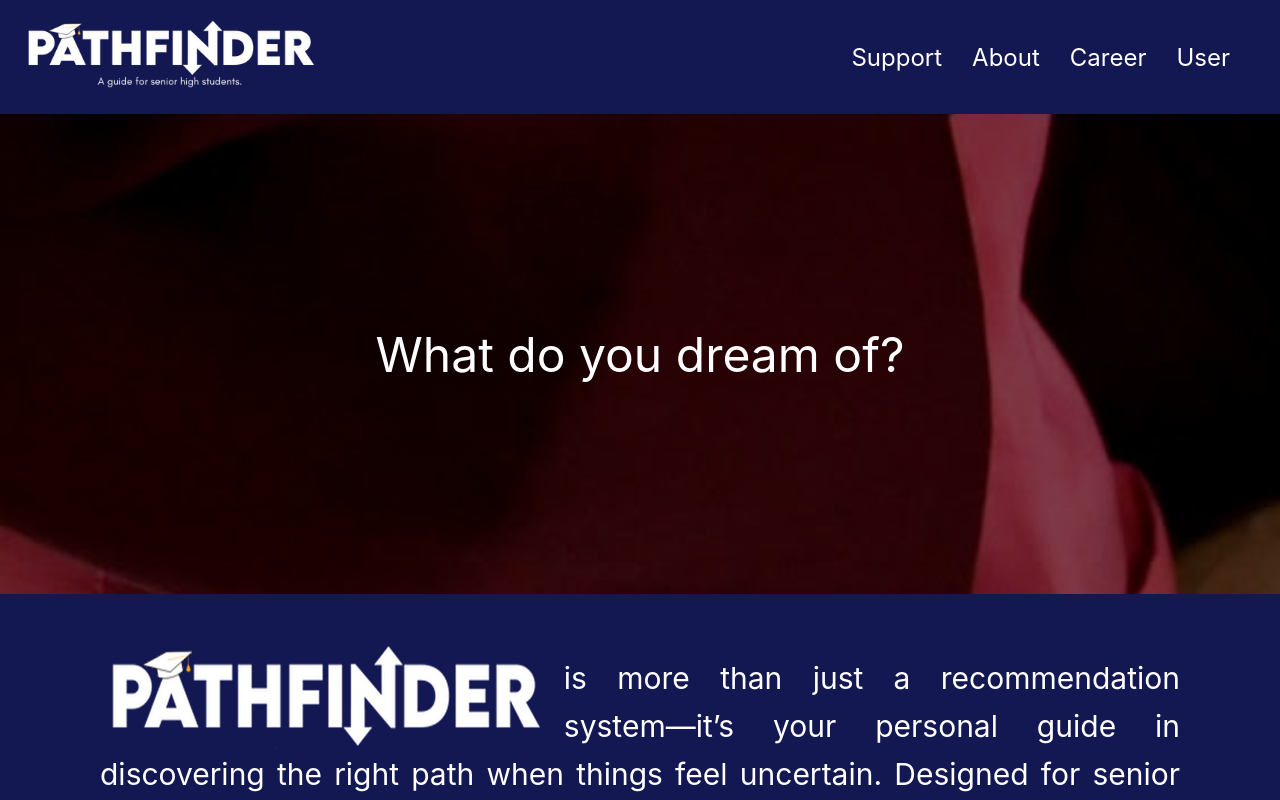
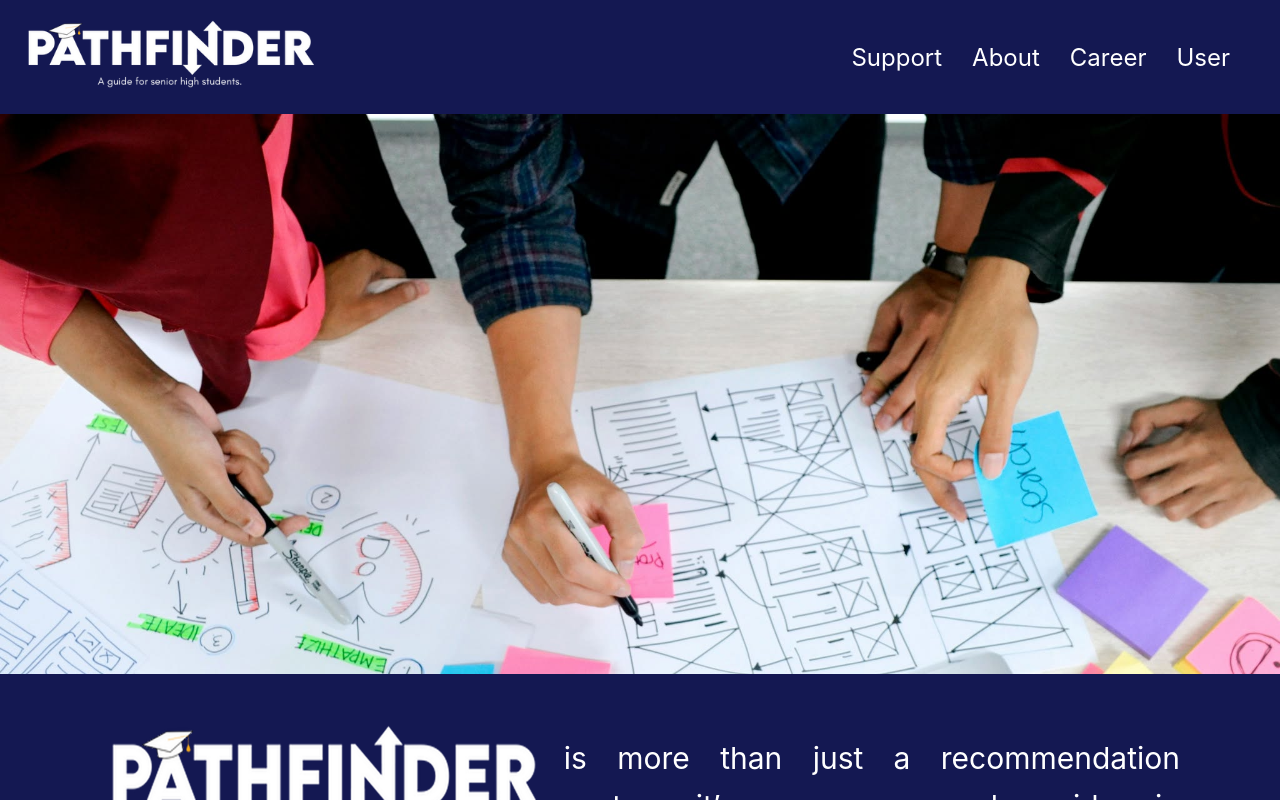
Before and after one commit to M-A-R-Z/React, a React (Create React App) app in the folder my-app/: page /about in a window 1280 px wide. Shown: the top 800 px of the page. Built offline with nearby package versions, Linux system fonts and the light colour scheme.

Commit message:
Finalized About Page

```diff
--- a/my-app/src/about.css
+++ b/my-app/src/about.css
@@ -1,6 +1,16 @@
 .header {
     background-size: cover;
 
+}
+
+.aboutintro-container {
+    background-image: url('./images/homepage_background.jpg');
+    background-size: cover;
+    height: 70vh;
+    background-repeat: no-repeat;
+    padding: 20px;
+    box-sizing: border-box;
+    overflow: hidden; /* Prevent overflow of text */
 }
 /* CSS for first div */
 .pathfinder1 {
--- a/my-app/src/about.js
+++ b/my-app/src/about.js
@@ -56,10 +56,7 @@ function About() {
   return (
     <>
       <Header />
-      <div className="container">
-        <p>What do you dream of?</p>
-        <Link to="/login" className="img-container">
-        </Link>
+      <div className="aboutintro-container">
       </div>
 
       <div className="about-container">
```
